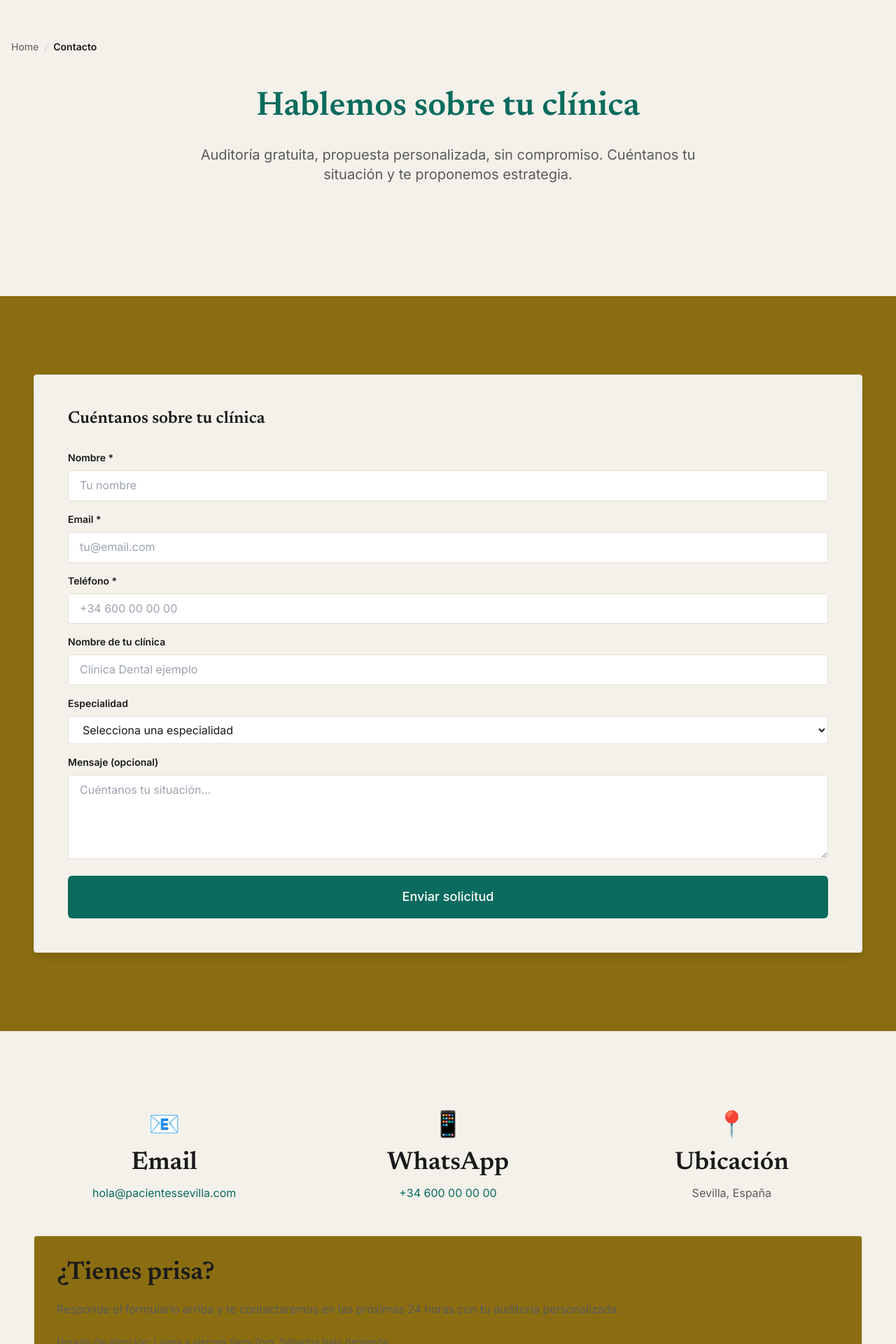
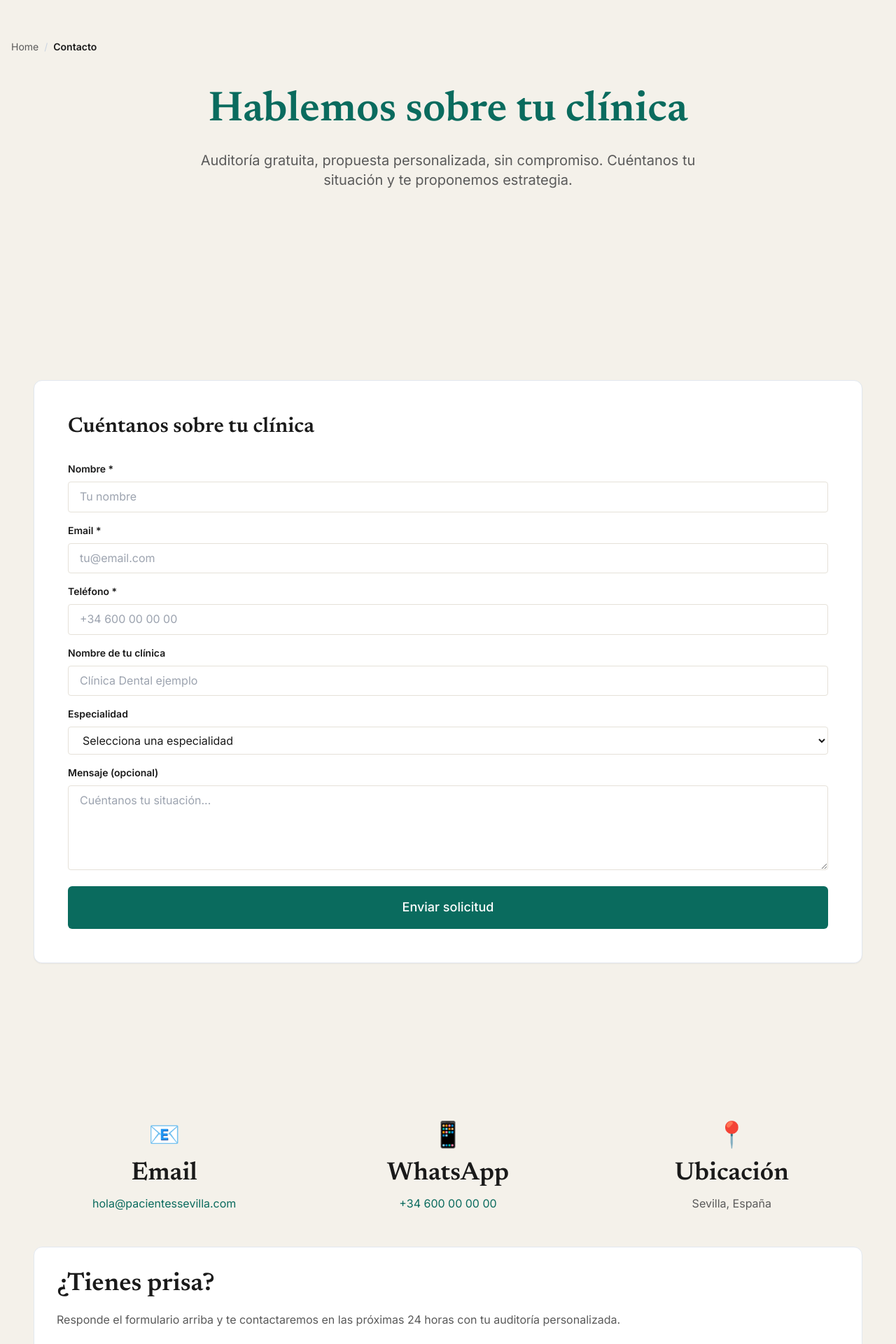
Before and after one commit to carlosalbertocardoso-hub/agencia-clinicas, a Next.js app: page /contacto in a window 1280 px wide. Shown: the part 100-2020 px from the top of the page at 70% size. Built offline with nearby package versions, Linux system fonts and the light colour scheme; no server answers.

Commit message:
design: update contacto page with Clinical Eminence styling (typography, background colors)

```diff
--- a/src/app/contacto/page.tsx
+++ b/src/app/contacto/page.tsx
@@ -33,7 +33,7 @@ export default function ContactoPage() {
             <BreadcrumbNav items={[{ label: 'Contacto', href: '/contacto' }]} />
 
             <div className="max-w-3xl mx-auto text-center my-12">
-              <h1 className="text-h1 font-heading text-primary mb-6">Hablemos sobre tu clínica</h1>
+              <h1 className="text-5xl md:text-6xl font-heading font-semibold text-primary mb-6">Hablemos sobre tu clínica</h1>
               <p className="text-xl text-text-muted">
                 Auditoría gratuita, propuesta personalizada, sin compromiso. Cuéntanos tu situación y te proponemos estrategia.
               </p>
@@ -41,10 +41,10 @@ export default function ContactoPage() {
           </div>
         </section>
 
-        <section className="section-padding bg-secondary">
+        <section className="section-padding bg-surface">
           <div className="container-custom max-w-2xl">
-            <div className="bg-neutral p-12 rounded border border-neutral-dark shadow-lg">
-              <h2 className="text-h3 font-heading text-text mb-8">Cuéntanos sobre tu clínica</h2>
+            <div className="bg-white p-12 rounded-lg border border-slate-200 shadow-sm">
+              <h2 className="text-2xl md:text-3xl font-heading font-semibold text-text mb-8">Cuéntanos sobre tu clínica</h2>
               <ContactForm buttonText="Enviar solicitud" />
             </div>
           </div>
@@ -76,7 +76,7 @@ export default function ContactoPage() {
               </div>
             </div>
 
-            <div className="bg-secondary p-8 rounded border border-neutral-dark">
+            <div className="bg-white p-8 rounded-lg border border-slate-200">
               <h3 className="font-semibold text-text mb-4">¿Tienes prisa?</h3>
               <p className="text-text-muted mb-6">
                 Responde el formulario arriba y te contactaremos en las próximas 24 horas con tu auditoría personalizada.
```
